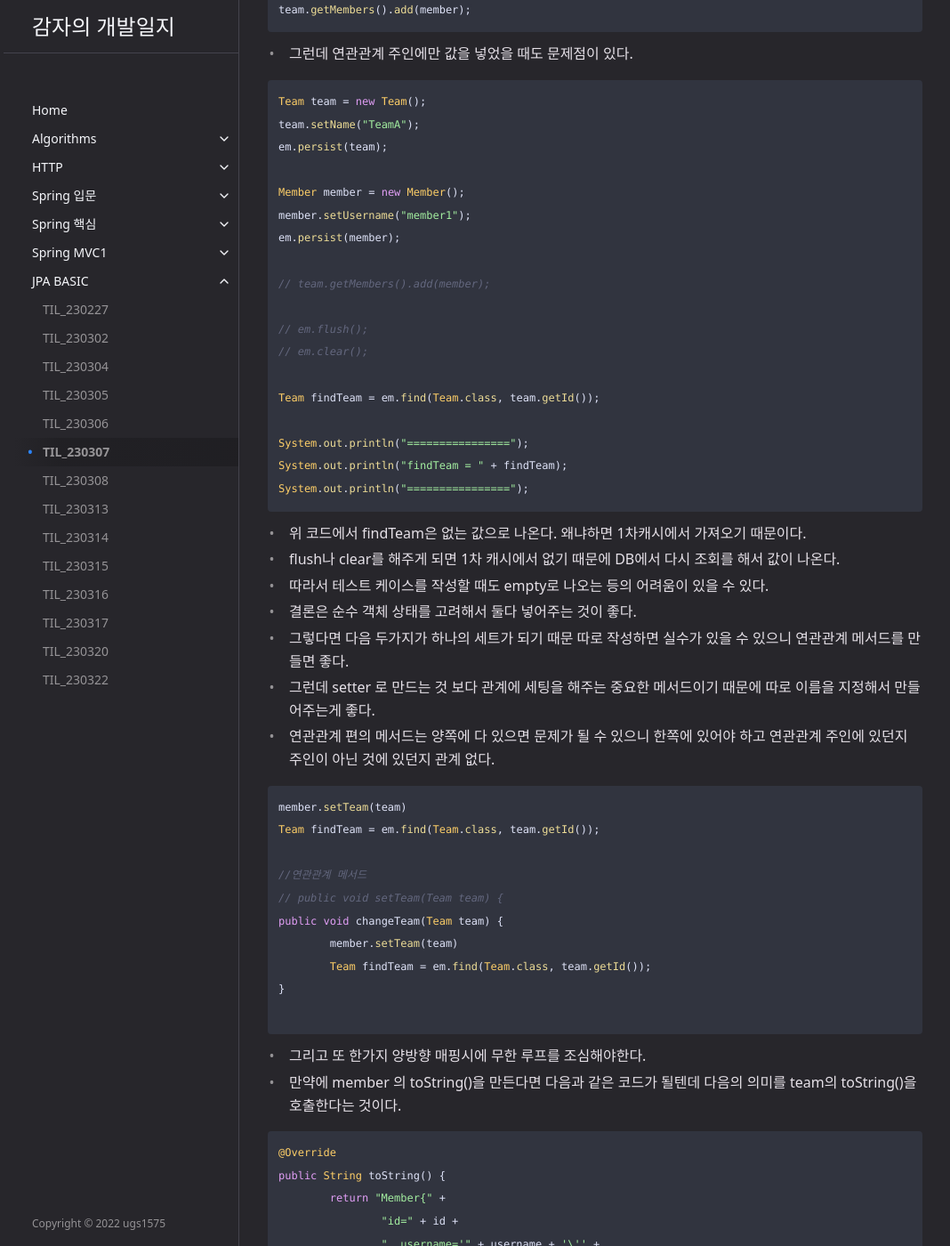
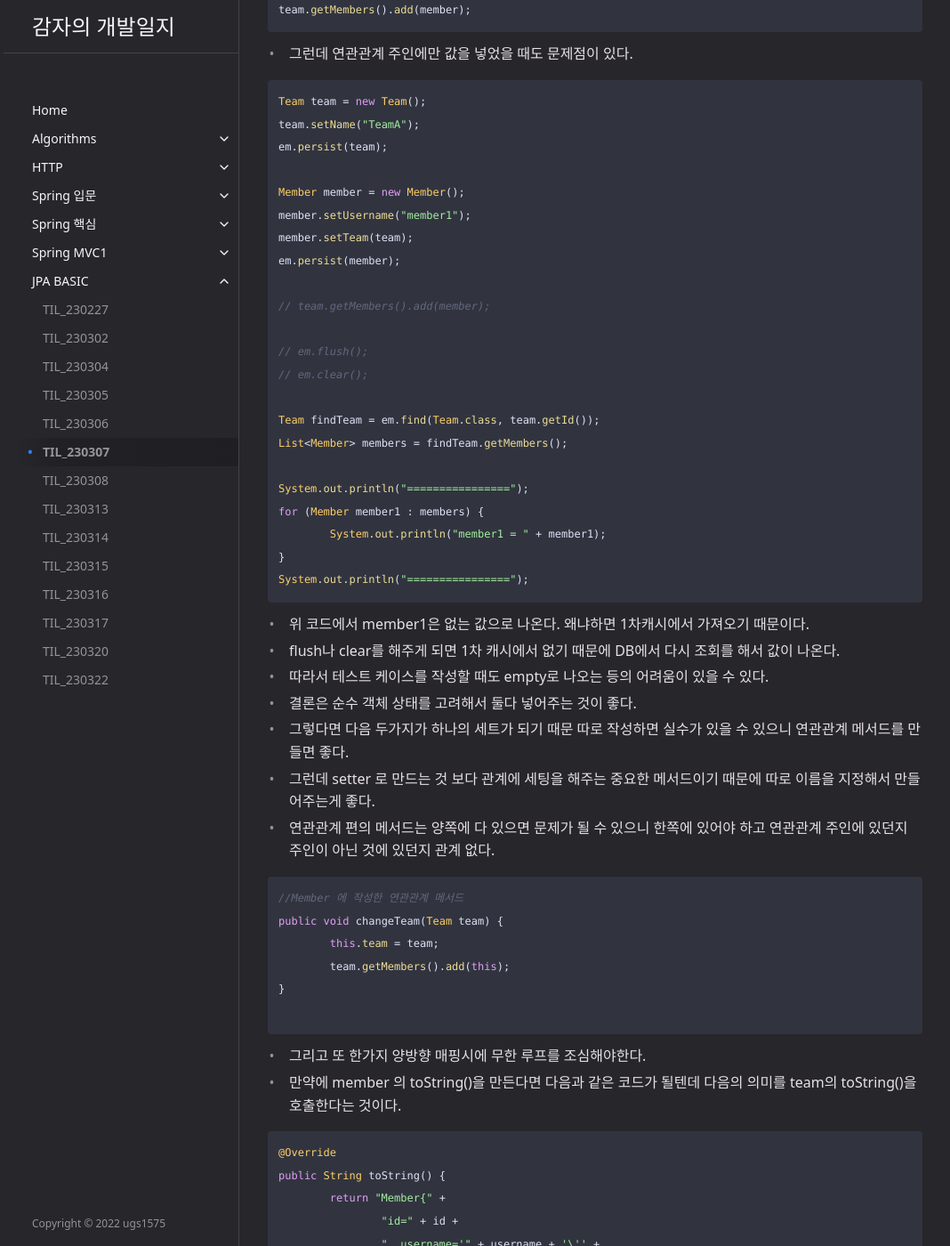
Before and after one commit to ugs1575/ugs1575.github.io, a Jekyll site: the page built from docs/jpa-basic/til_230307.md, in a window 1280 px wide and 1400 px high, scrolled down 502 px. Shown: the whole window at 89% size, without its empty margins (103-1171 px from the left). Built offline with Jekyll 4.4.1, drawn with Linux system fonts in a browser that asks for light colours.

Commit message:
til_230307 내용 수정

````diff
--- a/docs/jpa-basic/til_230307.md
+++ b/docs/jpa-basic/til_230307.md
@@ -37,6 +37,7 @@ em.persist(team);
 
 Member member = new Member();
 member.setUsername("member1");
+member.setTeam(team);
 em.persist(member);
 
 // team.getMembers().add(member);
@@ -45,13 +46,16 @@ em.persist(member);
 // em.clear();
 
 Team findTeam = em.find(Team.class, team.getId());
+List<Member> members = findTeam.getMembers();
 
 System.out.println("================");
-System.out.println("findTeam = " + findTeam);
+for (Member member1 : members) {
+	System.out.println("member1 = " + member1);
+}
 System.out.println("================");
 ```
 
-- 위 코드에서 findTeam은 없는 값으로 나온다. 왜냐하면 1차캐시에서 가져오기 때문이다.
+- 위 코드에서 member1은 없는 값으로 나온다. 왜냐하면 1차캐시에서 가져오기 때문이다.
 - flush나 clear를 해주게 되면 1차 캐시에서 없기 때문에 DB에서 다시 조회를 해서 값이 나온다.
 - 따라서 테스트 케이스를 작성할 때도 empty로 나오는 등의 어려움이 있을 수 있다.
 - 결론은 순수 객체 상태를 고려해서 둘다 넣어주는 것이 좋다.
@@ -60,14 +64,10 @@ System.out.println("================");
 - 연관관계 편의 메서드는 양쪽에 다 있으면 문제가 될 수 있으니 한쪽에 있어야 하고 연관관계 주인에 있던지 주인이 아닌 것에 있던지 관계 없다.
 
 ```java
-member.setTeam(team)
-Team findTeam = em.find(Team.class, team.getId());
-
-//연관관계 메서드
-// public void setTeam(Team team) {
+//Member 에 작성한 연관관계 메서드
 public void changeTeam(Team team) {
-	member.setTeam(team)
-	Team findTeam = em.find(Team.class, team.getId());
+	this.team = team;
+	team.getMembers().add(this);
 }
 
 ```
````
